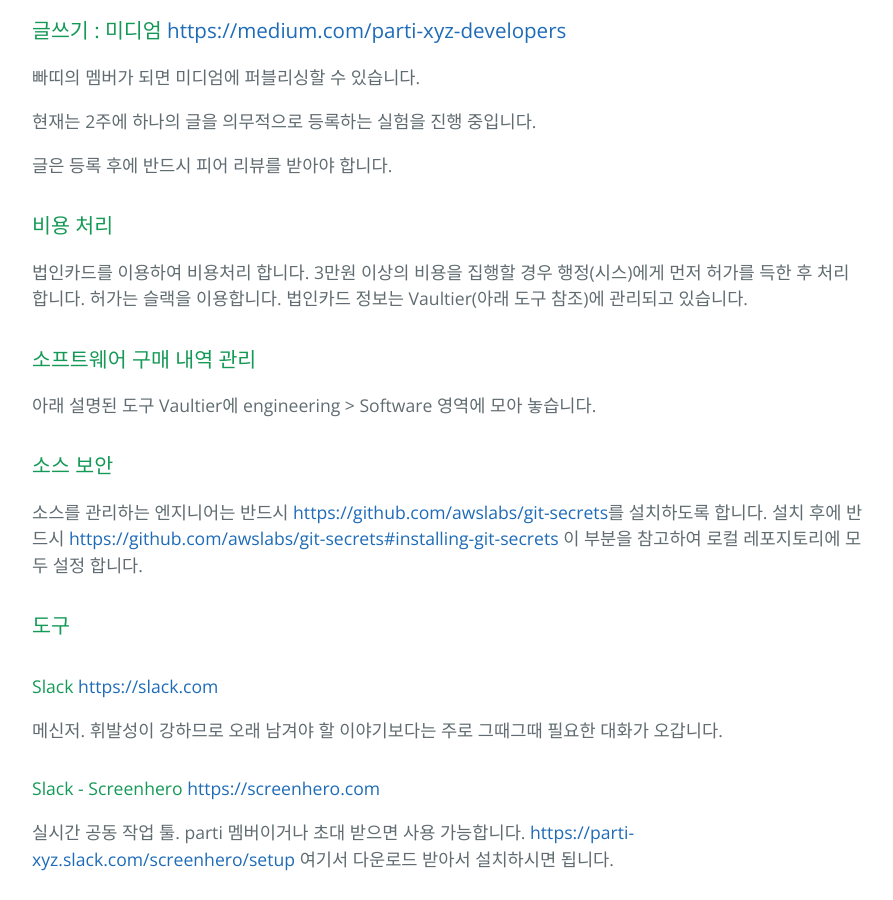
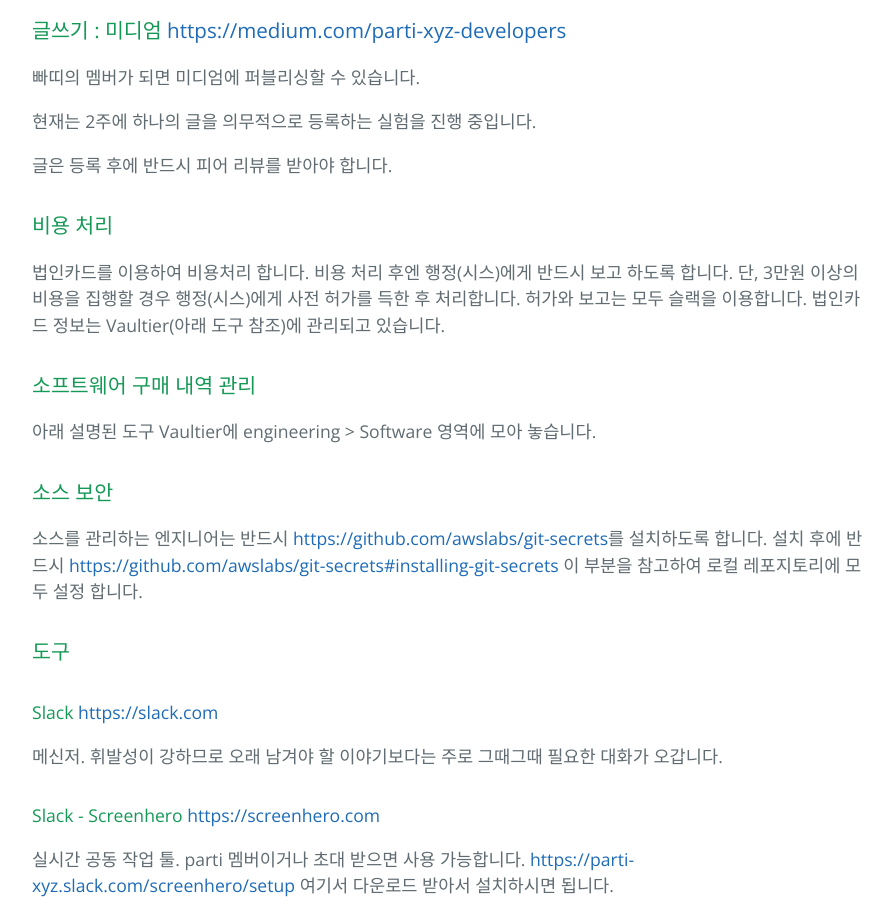
Before and after one commit to parti-coop/parti-group, a Jekyll site: the page built from docs/process.md, in a window 1280 px wide and 900 px high, scrolled down 2121 px. Shown: the whole window, without its empty margins (192-1085 px from the left). Built offline with Jekyll 4.4.1, drawn with Linux system fonts in a browser that asks for light colours.

Commit message:
비용 처리 후 반드시 보고 하도록

```diff
--- a/docs/process.md
+++ b/docs/process.md
@@ -77,7 +77,7 @@
 
 ### 비용 처리
 
-법인카드를 이용하여 비용처리 합니다. 3만원 이상의 비용을 집행할 경우 행정(시스)에게 먼저 허가를 득한 후 처리합니다. 허가는 슬랙을 이용합니다. 법인카드 정보는 Vaultier(아래 도구 참조)에 관리되고 있습니다.
+법인카드를 이용하여 비용처리 합니다. 비용 처리 후엔 행정(시스)에게 반드시 보고 하도록 합니다. 단, 3만원 이상의 비용을 집행할 경우 행정(시스)에게 사전 허가를 득한 후 처리합니다. 허가와 보고는 모두 슬랙을 이용합니다. 법인카드 정보는 Vaultier(아래 도구 참조)에 관리되고 있습니다.
 
 ### 소프트웨어 구매 내역 관리
  아래 설명된 도구 Vaultier에 engineering > Software 영역에 모아 놓습니다.
```
